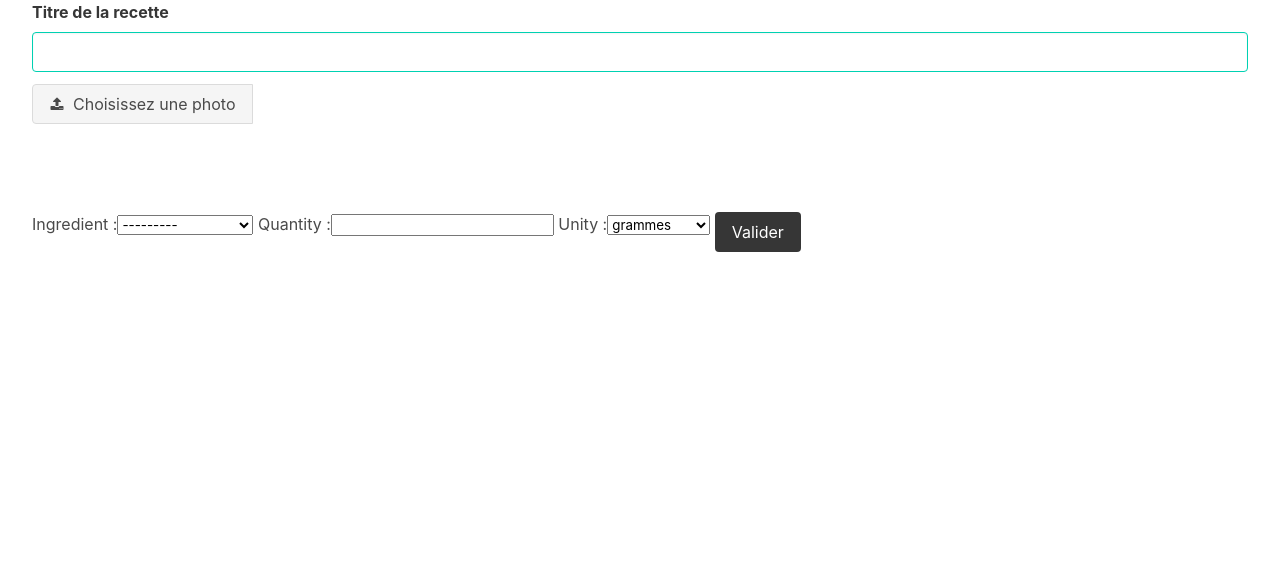
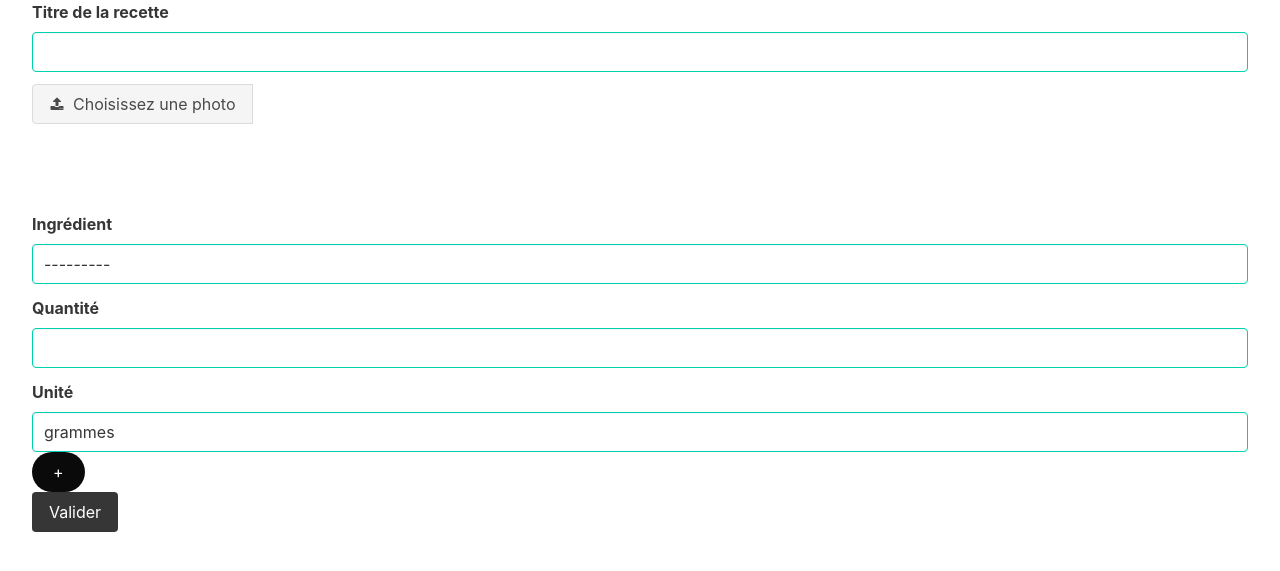
Before and after one commit to StickHash/cmr, a Django app: page /nouvelle-recette/ in a window 1280 px wide. Shown: the top 571 px of the page. Run offline with Django 3.2, Linux system fonts and the light colour scheme; tables that the repository leaves empty hold one stand-in row (values such as "Sample post").

Commit message:
Modifying new_recipe template

```diff
--- a/content/templates/content/new_recipe.html
+++ b/content/templates/content/new_recipe.html
@@ -27,9 +27,48 @@
                     </span>
             </label>
         </div>
-        {{ ingForm }}
-        <input type="submit" value="Valider" class="button is-dark">
+        <div id="ingredients">
+            {% for form in ingForm %}
+                <div class="field">
+                    {{ form.ingredient.errors }}
+                    <label for="{{ form.ingredient.id_for_label }}"
+                           class="label">Ingrédient </label>
+                    {{ form.ingredient|addclass:'input is-primary' }}
+                </div>
+                <div class="field">
+                    {{ form.quantity.errors }}
+                    <label for="{{ form.quantity.id_for_label }}" class="label">Quantité</label>
+                    {{ form.quantity|addclass:'input is-primary' }}
+                </div>
+                <div class="field">
+                    {{ form.unity.errors }}
+                    <label for="{{ form.unity.id_for_label }}" class="label">Unité</label>
+                    {{ form.unity|addclass:'input is-primary' }}
+                </div>
+            {% endfor %}
+        </div>
+        {{ ingForm.management_form }}
+        <p class="button is-rounded is-black" onclick="addIngredient()">+</p>
+        <p><input type="submit" value="Valider" class="button is-dark"></p>
     </form>
+    <div id="ingredient-form" style="display: none">
+        <div class="field">
+            {{ ingForm.empty_form.ingredient.errors }}
+            <label for="{{ ingForm.empty_form.ingredient.id_for_label }}"
+                   class="label">Ingrédient </label>
+            {{ ingForm.empty_form.ingredient|addclass:'input is-primary' }}
+        </div>
+        <div class="field">
+            {{ ingForm.empty_form.quantity.errors }}
+            <label for="{{ ingForm.empty_form.quantity.id_for_label }}" class="label">Quantité</label>
+            {{ ingForm.empty_form.quantity|addclass:'input is-primary' }}
+        </div>
+        <div class="field">
+            {{ ingForm.empty_form.unity.errors }}
+            <label for="{{ ingForm.empty_form.unity.id_for_label }}" class="label">Unité</label>
+            {{ ingForm.empty_form.unity|addclass:'input is-primary' }}
+        </div>
+    </div>
 
     <script>
         fileselect = document.getElementById("id_photo")
@@ -47,5 +86,14 @@
             var src = document.getElementById("id_photo");
             var target = document.getElementById("selected_image");
             showImage(src, target);
-        }</script>
+        }
+
+        function addIngredient() {
+            var form_idx = document.getElementById("id_form-TOTAL_FORMS").value;
+            ingredientList = document.getElementById("ingredients");
+            ingredientFormHtml = document.getElementById("ingredient-form").innerHTML;
+            ingredientList.innerHTML += ingredientFormHtml.replace(/__prefix__/g, form_idx);
+            document.getElementById("id_form-TOTAL_FORMS").value = parseInt(form_idx) + 1;
+        }
+    </script>
 {% endblock %}
--- a/content/views.py
+++ b/content/views.py
@@ -1,8 +1,9 @@
+from django.forms import modelformset_factory, inlineformset_factory
 from django.http import HttpResponseRedirect
 from django.shortcuts import render
 
 from content.forms import RecipeForm, IngredientLineForm
-from content.models import Recipe
+from content.models import Recipe, IngredientLine
 
 
 def recipe_list(request):
@@ -25,19 +26,20 @@ def recipe_detail(request, recipe_id):
 
 def new_recipe(request):
     form = RecipeForm()
-    ingForm = IngredientLineForm()
+    ingFormSet = modelformset_factory(IngredientLine, fields=('ingredient', 'quantity', 'unity'))
     if request.method == 'POST':
         form = RecipeForm(request.POST, request.FILES)
-        if form.is_valid():
+        ingForm = ingFormSet(request.POST, request.FILES)
+        if form.is_valid() & ingForm.is_valid():
             recipe = form.save(commit=False)
             recipe.author = request.user
             recipe.save()
-            ingline = ingForm.save(commit=False)
-            ingline.recipe_id = recipe.id
-            ingline.ingredient_id = request.POST["ingredient"]
-            ingline.quantity = request.POST["quantity"]
-            ingline.save()
+            ingredientList = ingForm.save(commit=False)
+            for ingredient in ingredientList:
+                ingredient.recipe = recipe
+                ingredient.save()
             return HttpResponseRedirect('/recettes/')
     else:
         form = RecipeForm()
+        ingForm = ingFormSet(queryset=IngredientLine.objects.none())
     return render(request, 'content/new_recipe.html', {'form': form, 'ingForm': ingForm})
```
Also changed, not shown: content/forms.py (line endings or trailing spaces).
